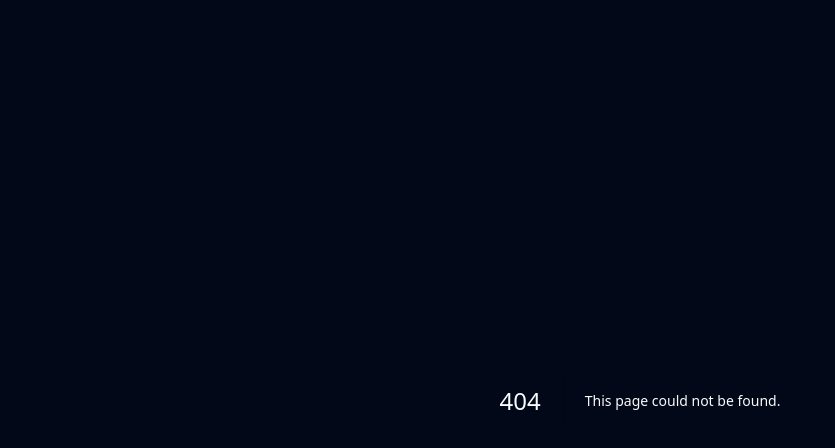
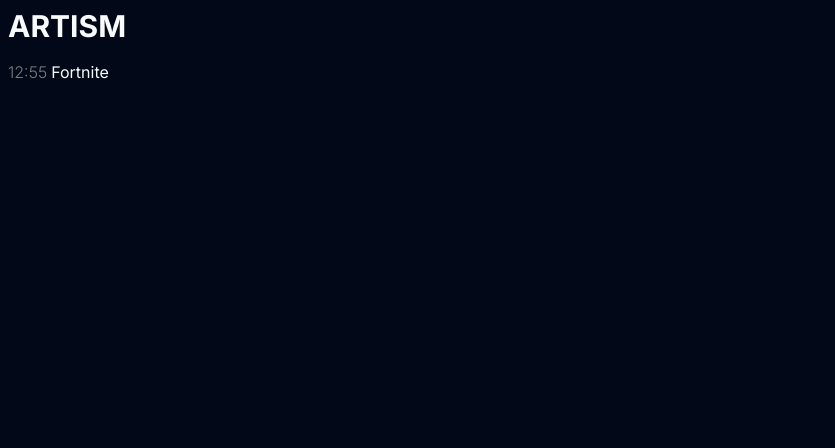
Before and after one commit to Elvinos33/im-diffusion, a Next.js app: page /skjermann in a window 1280 px wide. Before the commit this address had no page. Shown: the top 448 px of the page, without its empty margins (0-835 px from the left). Built offline with nearby package versions, Linux system fonts and the light colour scheme.

Commit message:
Skjermann

```diff
--- /dev/null
+++ b/src/app/skjermann/page.tsx
@@ -0,0 +1,19 @@
+import Link from "next/link";
+
+export default function page() {
+    return (
+        <main className={"w-full h-screen"}>
+            <div className={"w-full"}>
+                <div className="w-full p-2 sticky top-0">
+                    <Link href={"/"} className="text-3xl font-bold">ARTISM</Link>
+                </div>
+                <ul className={"p-2"}>
+                    <li className={"flex gap-1 items-center"}>
+                        <p className={"brightness-50 font-light"}>12:55</p>
+                        <p>Fortnite</p>
+                    </li>
+                </ul>
+            </div>
+        </main>
+    )
+}
```
